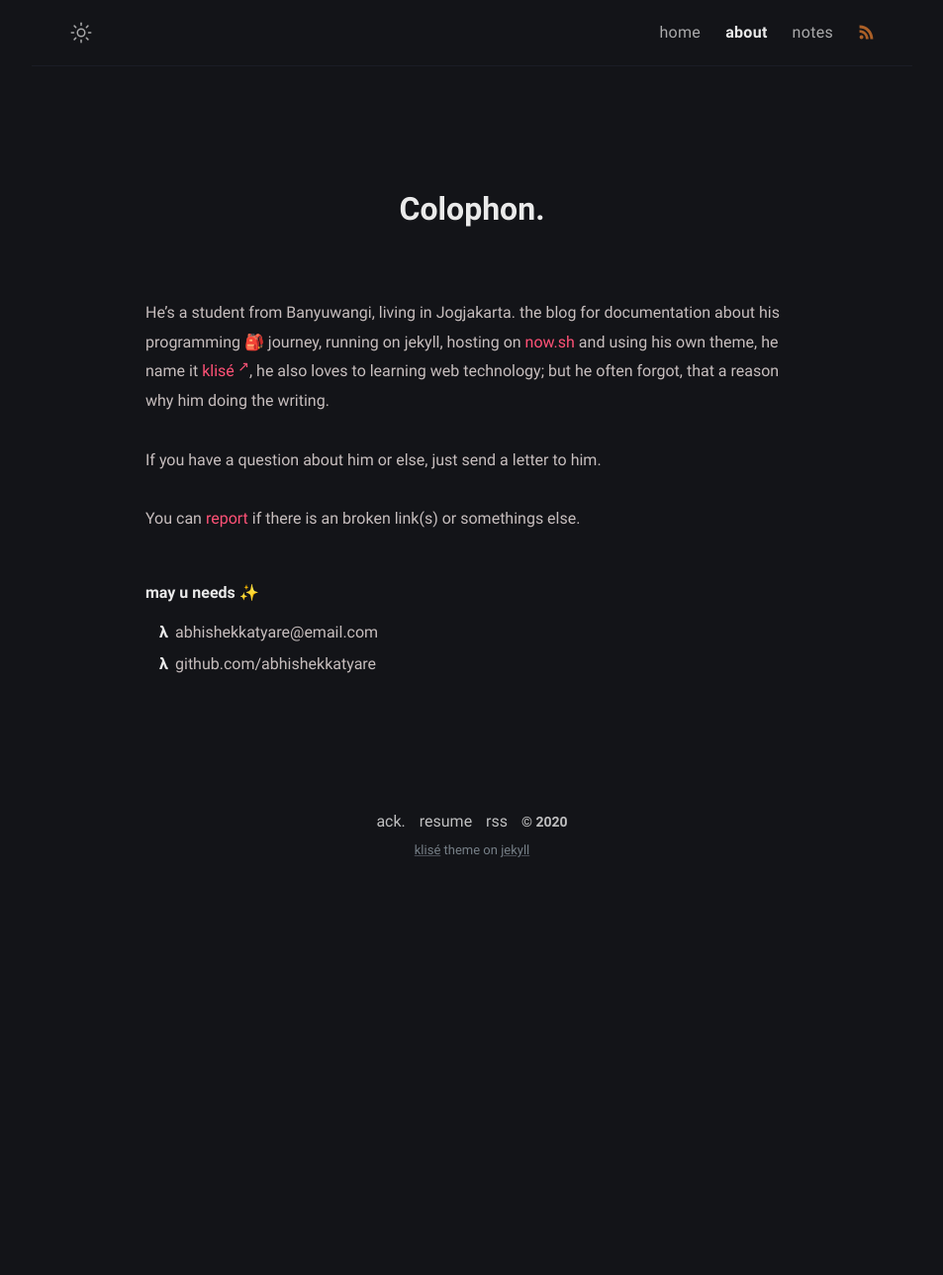
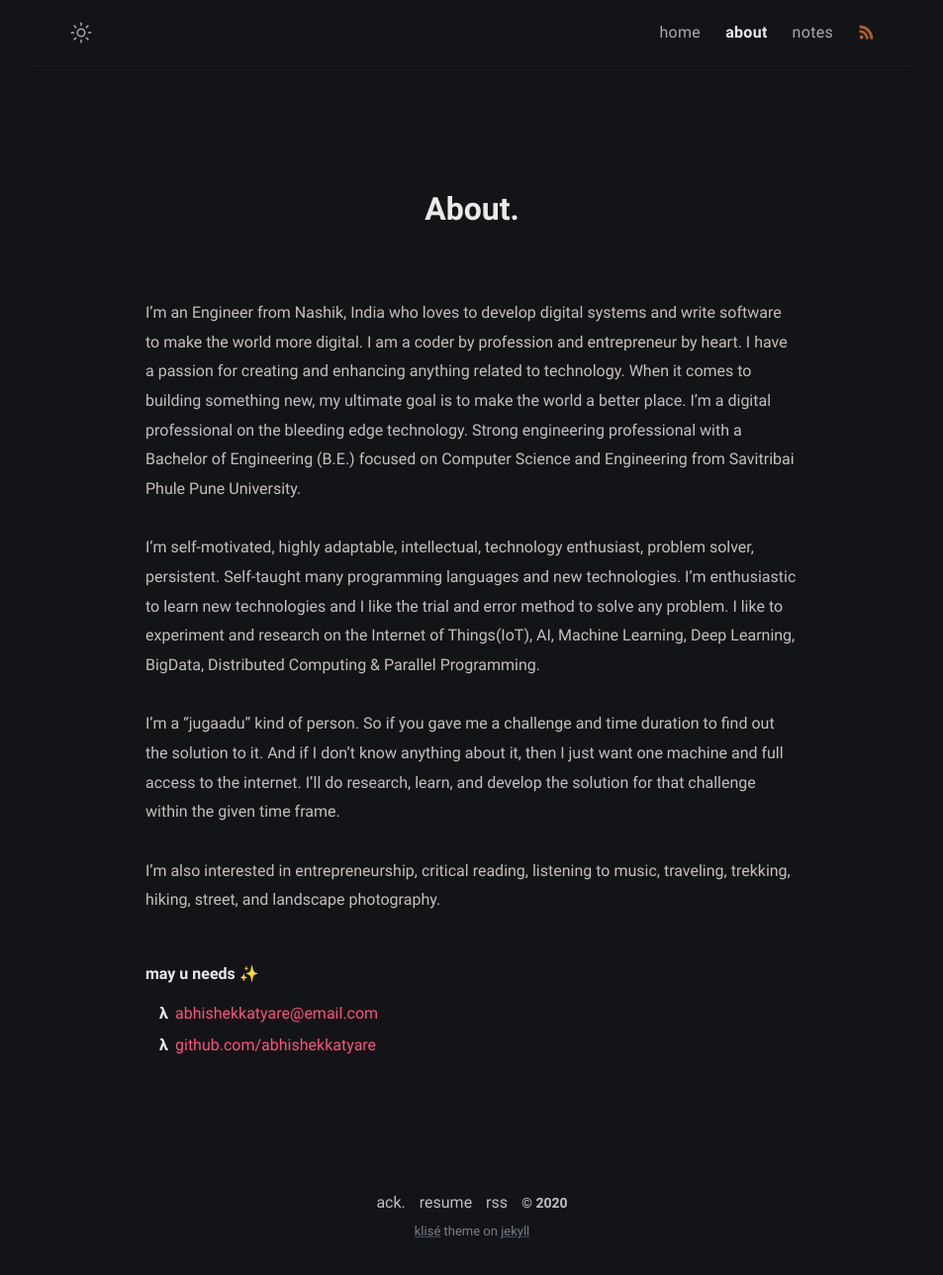
Before and after one commit to abhishekkatyare/akwebsite, a Jekyll site: the page built from about.md, in a window 1280 px wide. Shown: the whole page at 99% size, without its empty margins (163-1116 px from the left). Built offline with Jekyll 4.4.1, drawn with Linux system fonts in a browser that asks for light colours; before the commit the page ends 903 px from its top, so only the background shows below that.

Commit message:
Update about.md

```diff
--- a/about.md
+++ b/about.md
@@ -1,18 +1,21 @@
 ---
-title: Colophon
+title: About
 permalink: /about/
 layout: page
 excerpt: Hello peeps, I'm student of computer science from Banyuwangi, living in Jogjakarta. This blog for documentation about my programming journey, running on jekyll, hosting on netlify and using my own simple theme.
 comments: false
 ---
 
-He's a student from Banyuwangi, living in Jogjakarta. the blog for documentation about his programming 🎒 journey, running on jekyll, hosting on [now.sh](http://now.sh) and using his own theme, he name it <a href="https://github.com/piharpi/jekyll-klise" target="_blank" rel="noopener">klisé</a>, he also loves to learning web technology; but he often forgot, that a reason why him doing the writing.
+I’m an Engineer from Nashik, India who loves to develop digital systems and write software to make the world more digital. I am a coder by profession and entrepreneur by heart. I have a passion for creating and enhancing anything related to technology. When it comes to building something new, my ultimate goal is to make the world a better place. I’m a digital professional on the bleeding edge technology. Strong engineering professional with a Bachelor of Engineering (B.E.) focused on Computer Science and Engineering from Savitribai Phule Pune University.
 
-If you have a question about him or else, just send a letter to him.
+I’m self-motivated, highly adaptable, intellectual, technology enthusiast, problem solver, persistent. Self-taught many programming languages and new technologies. I’m enthusiastic to learn new technologies and I like the trial and error method to solve any problem. I like to experiment and research on the Internet of Things(IoT), AI, Machine Learning, Deep Learning, BigData, Distributed Computing & Parallel Programming.
 
-You can [report](http://github.com/piharpi/jekyll-klise/issues/new) if there is an broken link(s) or somethings else.
+I’m a “jugaadu” kind of person. So if you gave me a challenge and time duration to find out the solution to it. And if I don’t know anything about it, then I just want one machine and full access to the internet. I’ll do research, learn, and develop the solution for that challenge within the given time frame.
+
+I’m also interested in entrepreneurship, critical reading, listening to music, traveling, trekking, hiking, street, and landscape photography.
+
 
 ##### may u needs ✨
 
-- {{ site.author.email }}
-- github.com/{{ site.author.github }}
+- [{{ site.author.email }}](mailto:abhishekkatyare@gmail.com)
+- [github.com/{{ site.author.github }}](http://github.com/abhishekkatyare)
```
